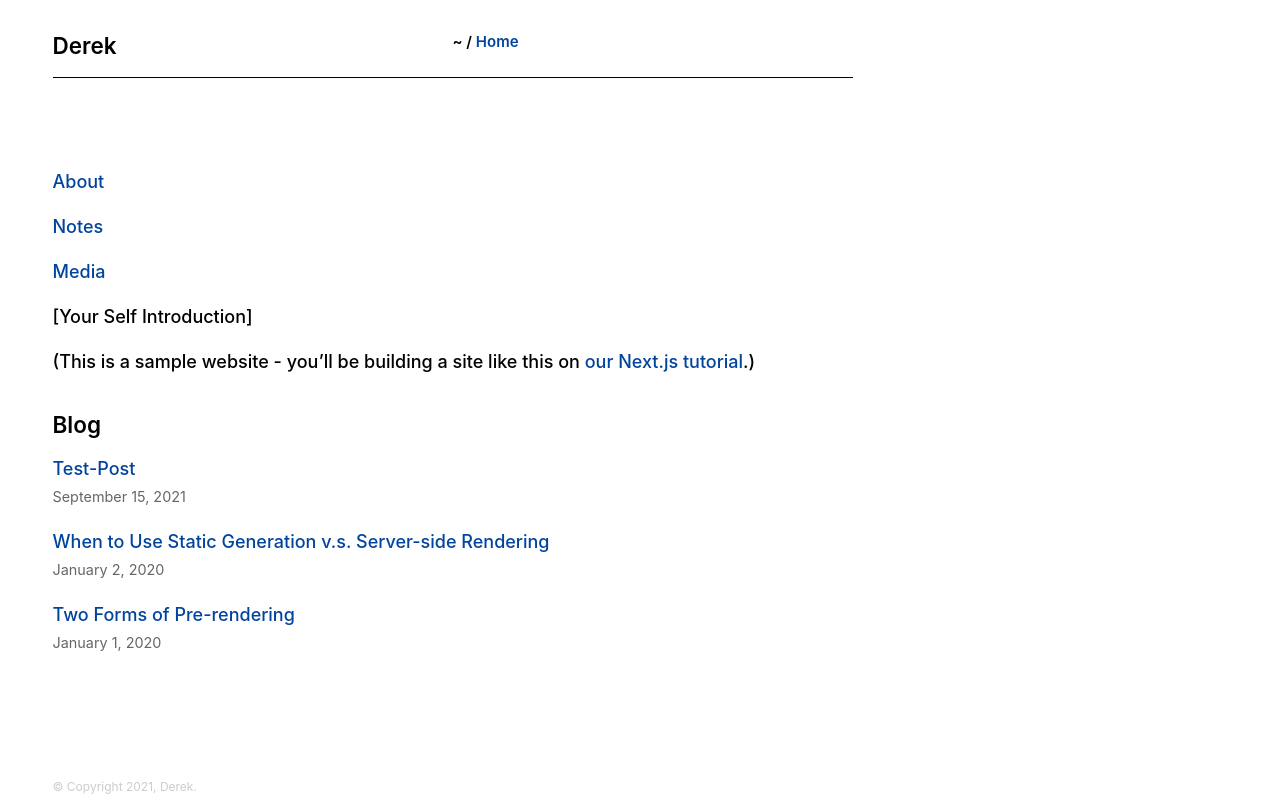
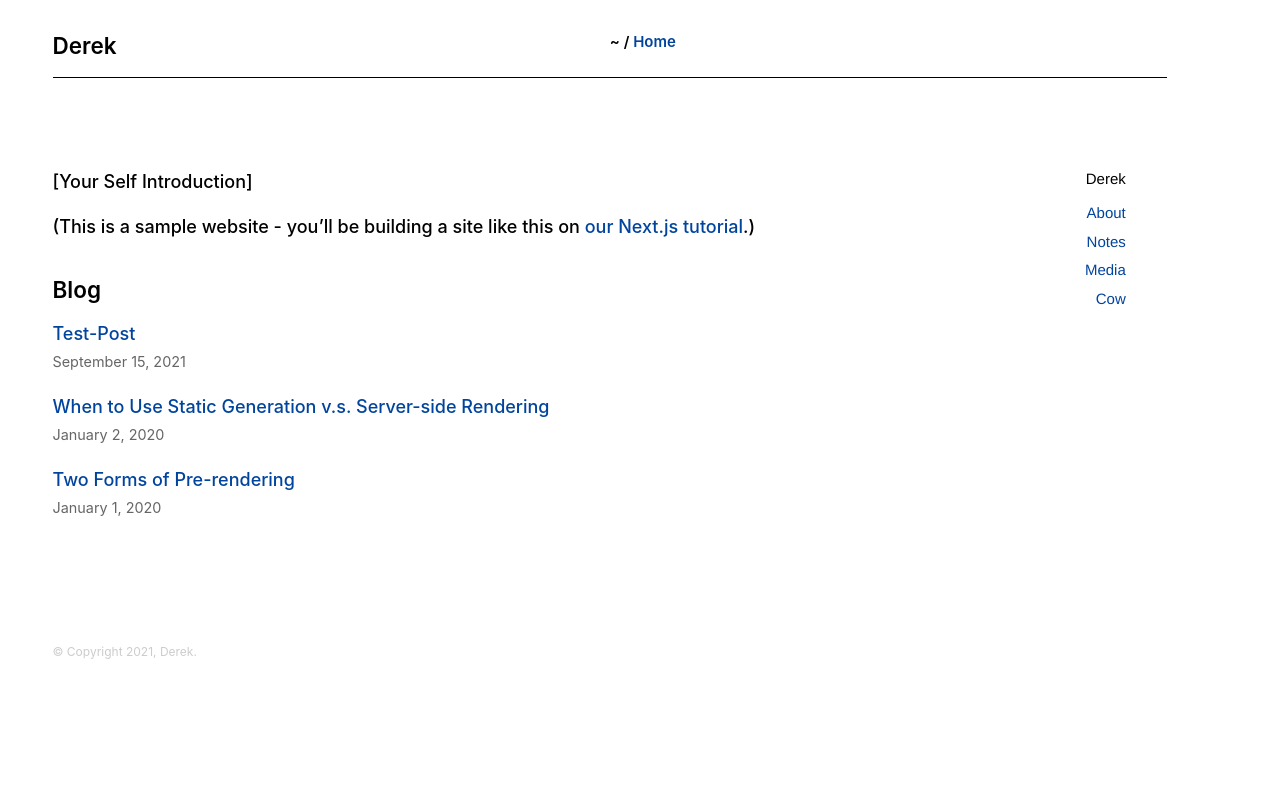
Before and after one commit to derekpodi/derekpodi.com, a Next.js app: page / in a window 1280 px wide. Built offline with nearby package versions, Linux system fonts and the light colour scheme.

Commit message:
add menu to layout, remove links from index that are now in menu

```diff
--- a/components/layout.js
+++ b/components/layout.js
@@ -3,6 +3,7 @@ import styles from './layout.module.css'
 import utilStyles from '../styles/utils.module.css'
 import Link from 'next/link'
 import Navbar from './navbar'
+import Menu from './menu'
 import Footer from './footer'
 
 const name = 'Derek '
@@ -31,6 +32,7 @@ export default function Layout({ children, home }) {
 
       <Navbar />
 
+      <Menu />
 
       <p></p>
 
--- a/components/layout.module.css
+++ b/components/layout.module.css
@@ -1,4 +1,4 @@
 .container {
-  max-width: 800px;
+  max-width: 95%;
   margin: 0rem 2rem;
 }
--- /dev/null
+++ b/components/menu.js
@@ -0,0 +1,30 @@
+import Link from 'next/link'
+import { useRouter } from 'next/router'
+import styles from './layout.module.css'
+import utilStyles from '../styles/utils.module.css'
+
+
+
+const Menu = () => {
+    return(
+
+        <div className={utilStyles.menu}>
+            <span className={utilStyles.title}>Derek</span>
+            <ul className={utilStyles.ul}>
+                <li>
+                    <Link href="/about"><a >About</a></Link>
+                </li>
+                <li>
+                    <Link href="/notes"><a >Notes</a></Link>
+                </li>
+                <li>
+                    <Link href="/media"><a >Media</a></Link>
+                </li>
+                <li>
+                    <Link href="/api/cow"><a >Cow</a></Link>
+                </li>
+            </ul>
+        </div>
+    )
+}
+export default Menu;
--- a/pages/index.js
+++ b/pages/index.js
@@ -23,23 +23,6 @@ export default function Home({ allPostsData }) {
       </Head>
 
       <section className={utilStyles.headingMd}>
-        <div>
-          <Link href={`/about`}>
-            <a>About</a>
-          </Link>
-        </div>
-        <p></p>
-        <div>
-          <Link href={`/notes`}>
-            <a>Notes</a>
-          </Link>
-        </div>
-        <p></p>
-        <div>
-          <Link href={`/media`}>
-            <a>Media</a>
-          </Link>
-        </div>
         <p></p>
         <p>[Your Self Introduction]</p>
         <p>
--- a/styles/utils.module.css
+++ b/styles/utils.module.css
@@ -2698,3 +2698,16 @@ p.compact-line {
     padding-left: .4rem;
     padding-right: .4rem;
 }
+
+.menu {
+    float: right;
+    margin-top: 0px;
+    margin-right: 100px;
+    text-align: right;
+    width: 100px;
+    font-family: "Myriad Pro", "Helvetica Neue", Helvetica;
+}
+
+.ul {
+    list-style-type: none;
+}
```
Lines whose indentation alone changed are shown as unchanged.
